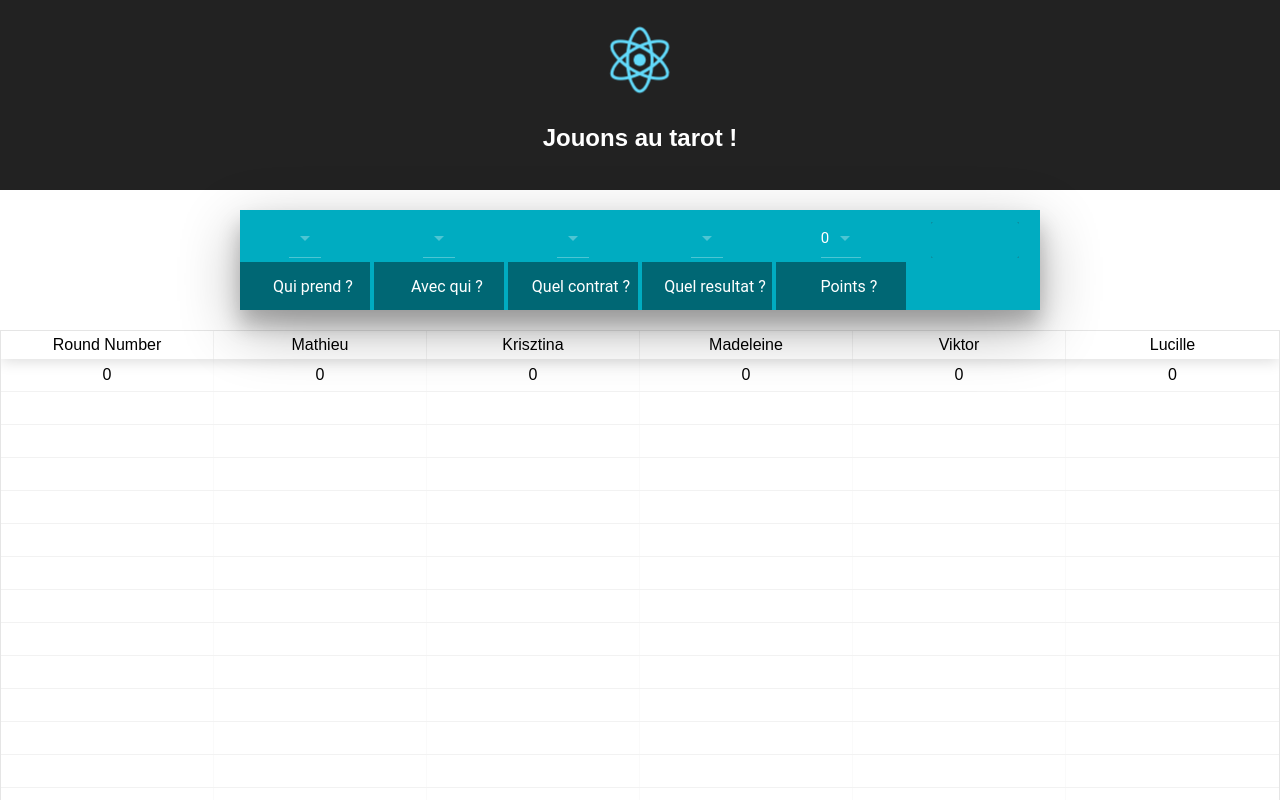
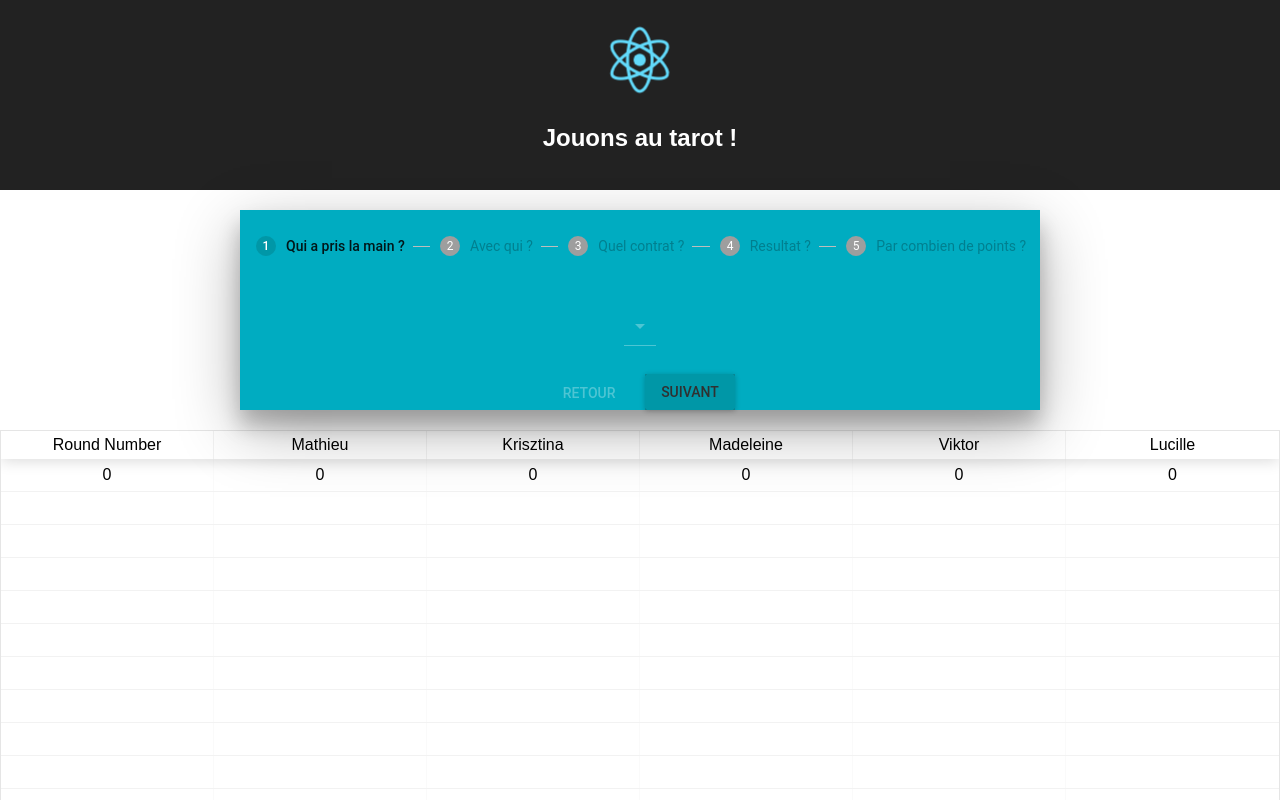
Before and after one commit to matlonyc/tarot-score, a React (Create React App) app: page / in a window 1280 px wide. Shown: the top 800 px of the page. Built offline with nearby package versions, Linux system fonts and the light colour scheme; the HTML template or start-up script is replaced by a standard one.

Commit message:
With a stepper

```diff
--- a/src/Round.tsx
+++ b/src/Round.tsx
@@ -6,9 +6,14 @@ import getMuiTheme from 'material-ui/styles/getMuiTheme';
 import DropDownMenu from 'material-ui/DropDownMenu';
 import MenuItem from 'material-ui/MenuItem';
 import RaisedButton from 'material-ui/RaisedButton';
-import {GridList, GridTile} from 'material-ui/GridList';
+import {
+  Step,
+  Stepper,
+  StepLabel,
+} from 'material-ui/Stepper';
+import FlatButton from 'material-ui/FlatButton';
 
-const lightMuiTheme = getMuiTheme(darkBaseTheme);
+const theme = getMuiTheme(darkBaseTheme);
 const style = {
   width: 800,
   margin: 20,
@@ -69,7 +74,9 @@ class Round extends React.Component<any, any> {
       wonLost: '',
       selectedPoints: 0,
       buttonLabel: ' ',
-      buttonDisabled: true
+      buttonDisabled: true,
+      stepIndex: 0,
+      finished: false
     };
   }
 
@@ -92,6 +99,8 @@ class Round extends React.Component<any, any> {
       selectedPoints: 0,
       buttonLabel: ' ',
       buttonDisabled: true,
+      stepIndex: 0,
+      finished: false,
     });
   }
 
@@ -232,31 +241,102 @@ class Round extends React.Component<any, any> {
               onClick={this.onDone.bind(this)}/>);
   }
 
+  getStepContent = (stepIndex: number) => {
+    switch (stepIndex) {
+      case 0:
+        return this.renderSelectLeader();
+      case 1:
+        return this.renderSelectPartner();
+      case 2:
+        return this.renderSelectContract()
+      case 3:
+        return this.renderWonLost()
+      case 4:
+        return this.renderPoints()
+      default:
+        return 'You\'re a long way from home sonny jim!';
+    }
+  }
+
+  handleNext = () => {
+    const {stepIndex} = this.state;
+
+    if (stepIndex === 4) {
+      this.onDone();
+      this.resetState();
+    } else {
+      this.setState({
+        stepIndex: stepIndex + 1,
+        finished: stepIndex >= 5,
+    });
+  }
+  };
+
+  handlePrev = () => {
+    const {stepIndex} = this.state;
+    if (stepIndex > 0) {
+      this.setState({stepIndex: stepIndex - 1});
+    }
+  };
+
   render() {
+    const contentStyle = {margin: '0 16px'};
+    const stepIndex = this.state.stepIndex;
+
     return (
       <div>
-        <MuiThemeProvider muiTheme={lightMuiTheme}>
+        <MuiThemeProvider muiTheme={theme}>
           <Paper style={style} zDepth={5} rounded={false}>
-            <GridList cols={6} cellHeight={100}>
-              <GridTile title="Qui prend ?">
-                {this.renderSelectLeader()}
-              </GridTile>
-              <GridTile title="Avec qui ?">
-                {this.renderSelectPartner()}
-              </GridTile>
-              <GridTile title="Quel contrat ?">
-                {this.renderSelectContract()}
-              </GridTile>
-              <GridTile title="Quel resultat ?">
-                {this.renderWonLost()}
-              </GridTile>
-              <GridTile title="Points ?">
-                {this.renderPoints()}
-              </GridTile>
-              <GridTile>
-                {this.renderDone()}
-              </GridTile>
-            </GridList>
+            <Stepper activeStep={stepIndex}>
+              <Step>
+                <StepLabel>Qui a pris la main ?</StepLabel>
+              </Step>
+              <Step>
+                <StepLabel>Avec qui ?</StepLabel>
+              </Step>
+              <Step>
+                <StepLabel>Quel contrat ?</StepLabel>
+              </Step>
+              <Step>
+                <StepLabel>Resultat ?</StepLabel>
+              </Step>
+              <Step>
+                <StepLabel>Par combien de points ?</StepLabel>
+              </Step>
+            </Stepper>
+            <div style={contentStyle}>
+            {this.state.finished ? (
+            <p>
+              <a
+                href="#"
+                onClick={(event) => {
+                  event.preventDefault();
+                  this.setState({stepIndex: 0, finished: false});
+                }}
+              >
+                Click here
+              </a> to reset the example.
+            </p>
+          ) : (
+            <div>
+              <p>{this.getStepContent(stepIndex)}</p>
+              <div style={{marginTop: 12}}>
+                <FlatButton
+                  label="Retour"
+                  disabled={stepIndex === 0}
+                  onClick={this.handlePrev}
+                  style={{marginRight: 12}}
+                />
+                <RaisedButton
+                  label={stepIndex === 4 ? 'Calculer' : 'Suivant'}
+                  primary={true}
+                  onClick={this.handleNext}
+                />
+              </div>
+            </div>
+          )}
+
+            </div>
           </Paper>
         </MuiThemeProvider>
       </div>
```
